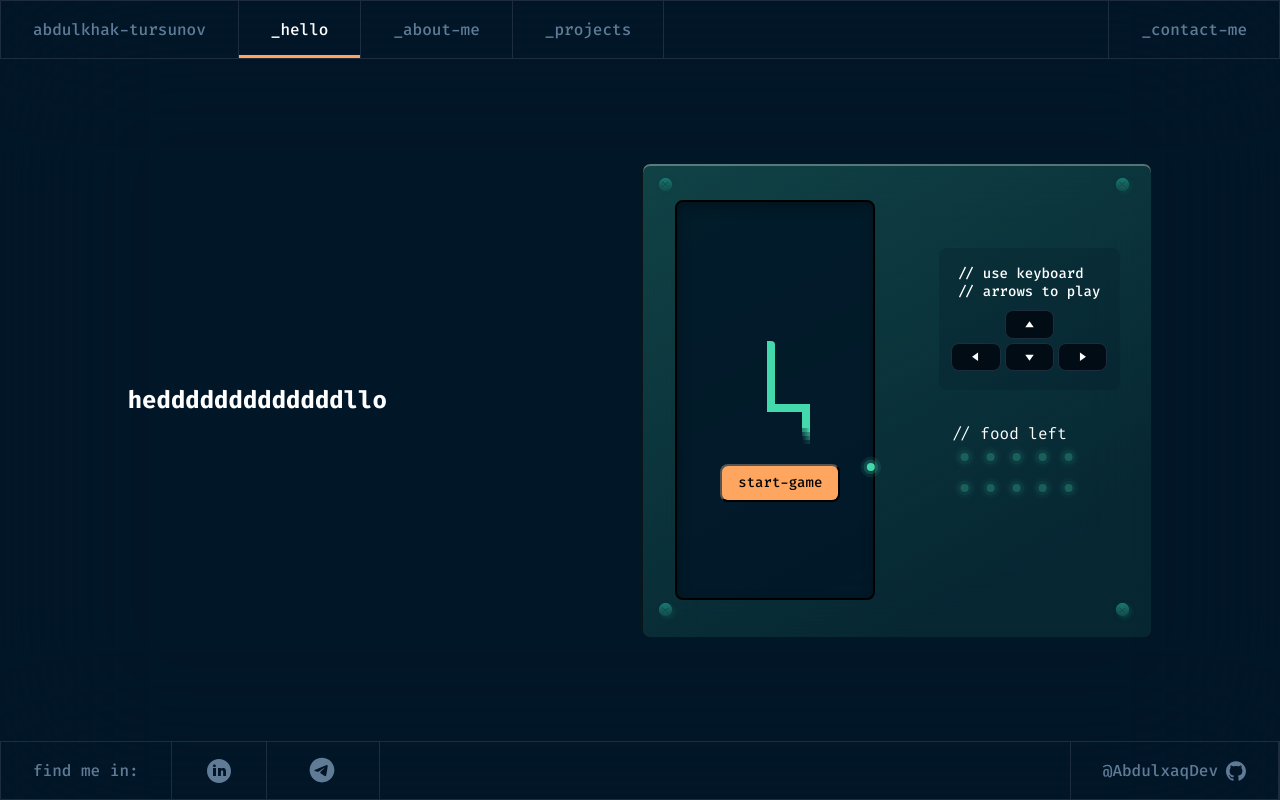
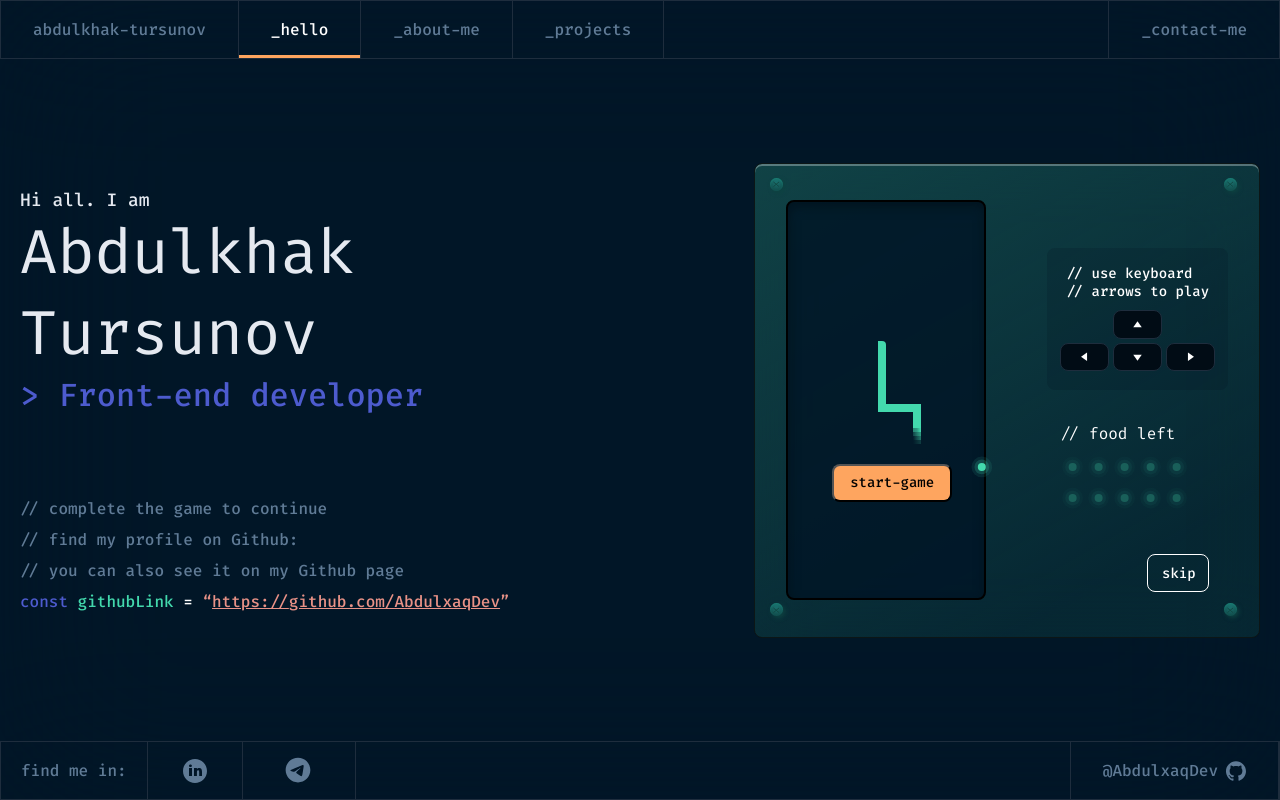
Before and after one commit to AbdulxaqDev/abdulkhak-tursunov, a Next.js app: page / in a window 1280 px wide. Built offline with nearby package versions, Linux system fonts and the light colour scheme.

Commit message:
complete _hello page

```diff
--- a/components/footer/footer.tsx
+++ b/components/footer/footer.tsx
@@ -12,14 +12,20 @@ export default function Footer() {
  return (
   <footer className={classes.footer}>
    <ul>
-    <Link href="/hello/hello">find me in:</Link>
+    <Link style={{ padding: "0 20px" }} href="/hello/hello">
+     find me in:
+    </Link>
     <Link
      target="_blank"
      href="https://www.linkedin.com/in/abdulkhak-tursunov-a64221173/"
     >
      <LinkedinIcon margin="0" />
     </Link>
-    <Link style={{display: "flex", justifyContent: "center", alignItems: "center"}} target="_blank" href="https://t.me/abdulkhak_tursunov">
+    <Link
+     style={{ display: "flex", justifyContent: "center", alignItems: "center" }}
+     target="_blank"
+     href="https://t.me/abdulkhak_tursunov"
+    >
      <TelegramIcon margin="0" />
     </Link>
    </ul>
--- a/components/snakegame/snakeGameBoard/snakeGameBoard.module.css
+++ b/components/snakegame/snakeGameBoard/snakeGameBoard.module.css
@@ -1,4 +1,5 @@
 .snakeGameBoard {
+ margin-left: 130px;
  display: flex;
  justify-content: space-around;
  align-items: center;
@@ -43,10 +44,10 @@
  padding: 13px;
  width: 181px;
  height: 142px;
-display: flex;
-flex-direction: column;
-justify-content: space-around;
-align-items: center;
+ display: flex;
+ flex-direction: column;
+ justify-content: space-around;
+ align-items: center;
 
  background: rgba(1, 20, 35, 0.19);
  border-radius: 8px;
@@ -75,9 +76,58 @@ align-items: center;
  align-items: center;
 }
 
-.snakeFoods{
+.snakeFoods {
  padding: 13px;
  width: 181px;
  height: 142px;
  margin-top: 20px;
 }
+
+.snakeFoods p {
+ margin-bottom: 10px;
+}
+
+.skipBtn {
+ position: absolute;
+ right: 50px;
+ bottom: 45px;
+ cursor: pointer;
+
+ padding: 10px 14px;
+ gap: 10px;
+
+ width: 62px;
+ height: 38px;
+
+ border: 1px solid #ffffff;
+ border-radius: 8px;
+
+ font-family: "Fira Code";
+ font-style: normal;
+ font-weight: 450;
+ font-size: 14px;
+ line-height: 18px;
+ text-align: right;
+
+ color: #ffffff;
+
+ background-color: #010c1500;
+}
+
+@media (max-width: 1340px) {
+ .snakeGameBoard {
+  margin-left: 70px;
+ }
+}
+
+@media (max-width: 1160px) {
+ .snakeGameBoard {
+  margin-left: 30px;
+ }
+}
+
+@media (max-width: 1150px) {
+ .snakeGameBoard {
+  display: none;
+ }
+}
--- a/components/snakegame/snakeGameBoard/snakeGameBoard.tsx
+++ b/components/snakegame/snakeGameBoard/snakeGameBoard.tsx
@@ -42,6 +42,7 @@ export default function SnakeGameBoard({
     coords={[32, 300]}
     isGameStarted={isStarted}
    />
+   <SkipBtn/>
   </div>
  );
 }
@@ -110,3 +111,5 @@ const SnakeFoods = ({ foods }: { foods: number[] }) => (
   </div>
  </div>
 );
+
+const SkipBtn = () => <button className={classes.skipBtn} >skip</button>;
--- a/pages/index.module.css
+++ b/pages/index.module.css
@@ -14,10 +14,107 @@
 .mainContent {
  position: absolute;
  z-index: 22;
- /* border: red solid 1px; */
  height: calc(100vh - 114px);
  width: 100vw;
  display: flex;
- justify-content: space-around;
+ justify-content: center;
  align-items: center;
+ padding: 0 20px;
 }
+
+.mainText {
+ font-family: "Fira Code";
+ font-style: normal;
+ display: flex;
+ justify-content: center;
+ align-items: flex-start;
+ flex-direction: column;
+}
+
+.hi {
+ font-weight: 450;
+ font-size: 18px;
+ line-height: 24px;
+ color: #e5e9f0;
+ text-align: left;
+}
+.name {
+ font-weight: 400;
+ font-size: 62px;
+ line-height: 81px;
+
+ color: #e5e9f0;
+}
+.job {
+ margin-bottom: 82px;
+ font-weight: 450;
+ font-size: 32px;
+ line-height: 42px;
+
+ color: #4d5bce;
+}
+.comment {
+ margin-bottom: 10px;
+ font-weight: 450;
+ font-size: 16px;
+ line-height: 21px;
+
+ color: #607b96;
+}
+
+.comment2 {
+ margin-bottom: 10px;
+ font-weight: 450;
+ font-size: 16px;
+ line-height: 21px;
+
+ color: #607b96;
+}
+
+.script {
+ font-weight: 500;
+ font-size: 16px;
+ line-height: 21px;
+}
+
+.script .const {
+ color: #4d5bce;
+}
+.script .variableName {
+ color: #43d9ad;
+}
+
+.script a {
+ color: #e99287;
+}
+
+.script .link {
+ text-decoration-line: underline;
+}
+
+.break {
+ display: none;
+}
+
+@media (max-width: 535px) {
+ .break {
+  display: unset;
+ }
+}
+
+@media (max-width: 480px) {
+ .job {
+  font-weight: 450;
+  font-size: 20px;
+  line-height: 26px;
+  margin-bottom: 195px;
+
+  color: #43d9ad;
+ }
+}
+
+@media (max-width: 1150px) {
+ .comment {
+  display: none;
+ }
+}
--- a/pages/index.tsx
+++ b/pages/index.tsx
@@ -15,9 +15,22 @@ export default function Home() {
    <Animation />
    <div className={classes.blur}></div>
    <div className={classes.mainContent}>
-    <h2>hedddddddddddddllo</h2>
-
-    <SnakeGame/>
+    <div className={classes.mainText}>
+     <p className={classes.hi}>Hi all. I am</p>
+     <h3 className={classes.name}>Abdulkhak Tursunov</h3>
+     <h4 className={classes.job}>&gt; Front-end developer</h4>
+     <p className={classes.comment}>// complete the game to continue</p>
+     <p className={classes.comment2}>// find my profile on Github:</p>
+     <p className={classes.comment}>// you can also see it on my Github page</p>
+     <p className={classes.script}>
+      <span className={classes.const}>const</span>{" "}
+      <span className={classes.variableName}>githubLink</span> ={" "}
+      <a href="" target="_blank">
+       “<span className={classes.link}>https://<br className={classes.break} />github.com/AbdulxaqDev</span>”
+      </a>
+     </p>
+    </div>
+    <SnakeGame />
    </div>
   </Layout>
  );
```
Also changed, not shown: components/snakegame/buttons/buttons.module.css (line endings or trailing spaces), components/snakegame/buttons/buttons.tsx (line endings or trailing spaces).
